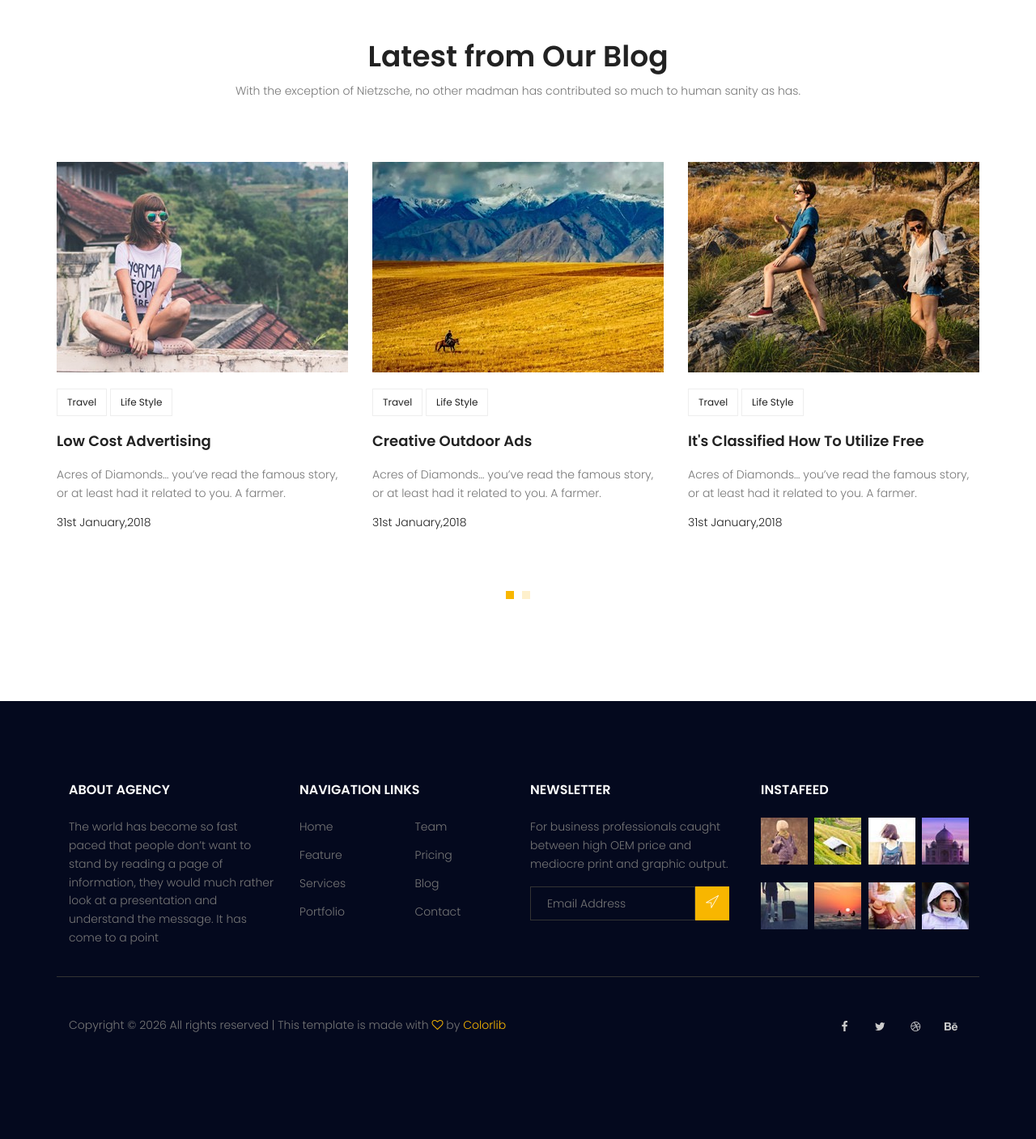
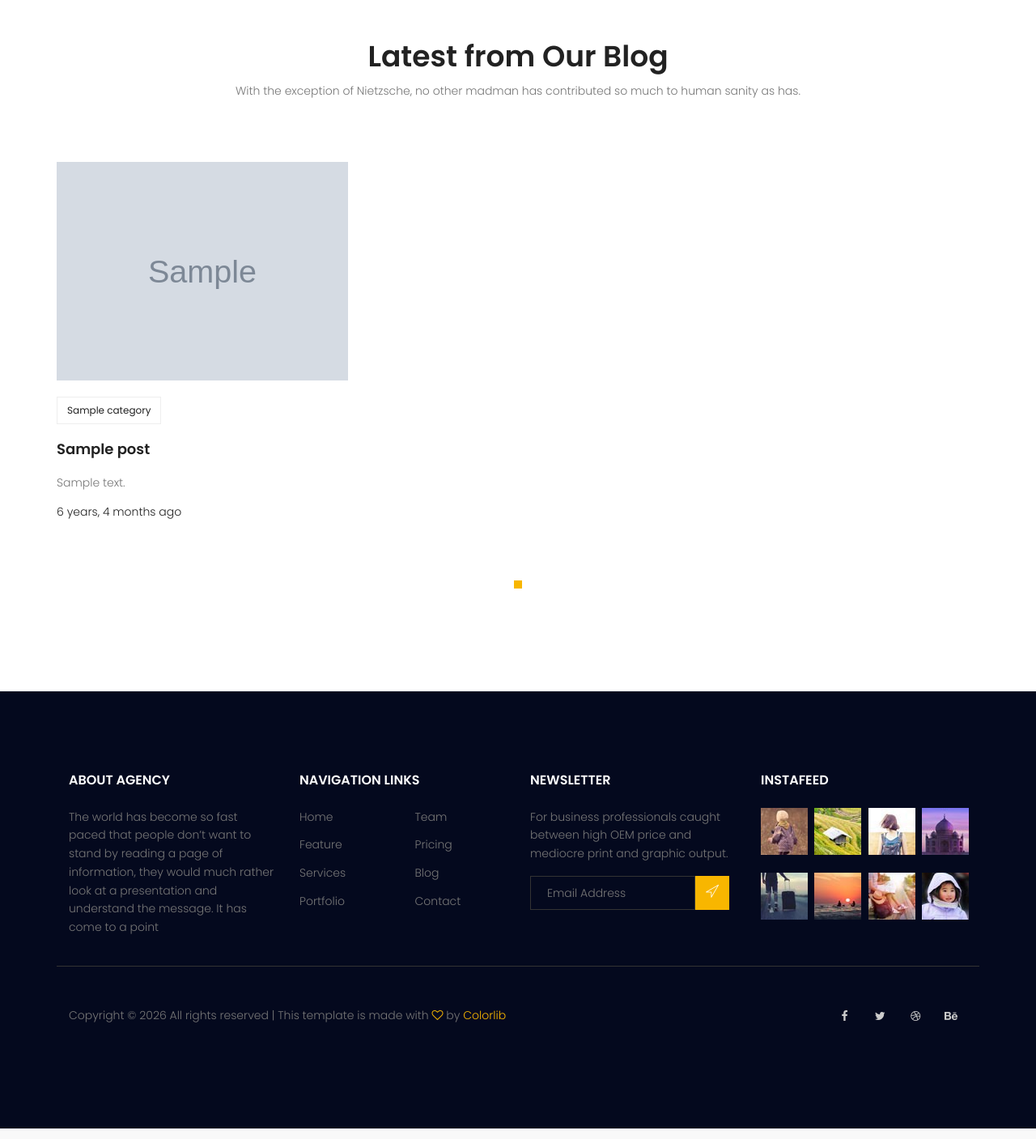
Before and after one commit to Paradoxel/django-blog, a Django app: page / in a window 1280 px wide. Shown: the part 2589-3996 px from the top of the page at 81% size. Run offline with Django 5.2, Linux system fonts and the light colour scheme; tables that the repository leaves empty hold one stand-in row (values such as "Sample post"); grey boxes marked "Sample" are stand-in pictures; some libraries are stand-ins or nearby versions.

Commit message:
feat(core): add dynamic latest posts to home page

```diff
--- a/apps/core/views.py
+++ b/apps/core/views.py
@@ -3,6 +3,7 @@ from django.shortcuts import redirect
 from django.urls import reverse_lazy
 from django.views.generic import TemplateView, FormView, CreateView
 
+from apps.blog.models import Post
 from apps.core.forms import ContactForm, NewsletterForm
 from apps.core.models import Newsletter
 
@@ -11,6 +12,11 @@ class HomeView(TemplateView):
     """Render the home page."""
 
     template_name = "core/index.html"
+
+    def get_context_data(self, **kwargs):
+        context = super().get_context_data(**kwargs)
+        context['latest_posts'] = Post.objects.published().order_by("-published_date")[:6]
+        return context
 
 
 class AboutView(TemplateView):
--- a/templates/core/index.html
+++ b/templates/core/index.html
@@ -1,5 +1,6 @@
 {% extends 'base.html' %} {% block content %}
 {% load static %}
+{% load humanize %}
 <!-- start banner Area -->
 <section class="banner-area relative">
   <div class="overlay overlay-bg"></div>
@@ -196,148 +197,33 @@
     </div>
     <div class="row">
       <div class="active-recent-blog-carusel">
+        {% for post in latest_posts %}
         <div class="single-recent-blog-post item">
             <div class="thumb">
-            <img class="img-fluid" src="{% static 'img/b1.jpg' %}" alt="" />
+                <a href="{% url 'blog:detail' post.slug %}">
+                    <img class="img-fluid" src="{{ post.image.url }}" alt="" />
+                </a>
             </div>
             <div class="details">
                 <div class="tags">
                     <ul>
+                        {% for cat in post.categories.all %}
                         <li>
-                  <a href="#">Travel</a>
+                            <a href="{% url 'blog:category' cat.slug %}">{{ cat }}</a>
                         </li>
-                <li>
-                  <a href="#">Life Style</a>
-                </li>
+                        {% endfor %}
                     </ul>
                 </div>
-            <a href="#"><h4 class="title">Low Cost Advertising</h4></a>
-            <p>
-              Acres of Diamonds… you’ve read the famous story, or at least had
-              it related to you. A farmer.
-            </p>
-            <h6 class="date">31st January,2018</h6>
+                <a href="{% url 'blog:detail' post.slug %}">
+                    <h4 class="title">{{ post.title }}</h4>
+                </a>
+                <p>{{ post.excerpt }}</p>
+                <h6 class="date">{{ post.published_date|naturaltime }}</h6>
             </div>
         </div>
-        <div class="single-recent-blog-post item">
-          <div class="thumb">
-            <img class="img-fluid" src="{% static 'img/b2.jpg' %}" alt="" />
-          </div>
-          <div class="details">
-            <div class="tags">
-              <ul>
-                <li>
-                  <a href="#">Travel</a>
-                </li>
-                <li>
-                  <a href="#">Life Style</a>
-                </li>
-              </ul>
-            </div>
-            <a href="#"><h4 class="title">Creative Outdoor Ads</h4></a>
-            <p>
-              Acres of Diamonds… you’ve read the famous story, or at least had
-              it related to you. A farmer.
-            </p>
-            <h6 class="date">31st January,2018</h6>
-          </div>
-        </div>
-        <div class="single-recent-blog-post item">
-          <div class="thumb">
-            <img class="img-fluid" src="{% static 'img/b3.jpg' %}" alt="" />
-          </div>
-          <div class="details">
-            <div class="tags">
-              <ul>
-                <li>
-                  <a href="#">Travel</a>
-                </li>
-                <li>
-                  <a href="#">Life Style</a>
-                </li>
-              </ul>
-            </div>
-            <a href="#"
-              ><h4 class="title">It's Classified How To Utilize Free</h4></a
-            >
-            <p>
-              Acres of Diamonds… you’ve read the famous story, or at least had
-              it related to you. A farmer.
-            </p>
-            <h6 class="date">31st January,2018</h6>
-          </div>
-        </div>
-        <div class="single-recent-blog-post item">
-          <div class="thumb">
-            <img class="img-fluid" src="{% static 'img/b1.jpg' %}" alt="" />
-          </div>
-          <div class="details">
-            <div class="tags">
-              <ul>
-                <li>
-                  <a href="#">Travel</a>
-                </li>
-                <li>
-                  <a href="#">Life Style</a>
-                </li>
-              </ul>
-            </div>
-            <a href="#"><h4 class="title">Low Cost Advertising</h4></a>
-            <p>
-              Acres of Diamonds… you’ve read the famous story, or at least had
-              it related to you. A farmer.
-            </p>
-            <h6 class="date">31st January,2018</h6>
-          </div>
-        </div>
-        <div class="single-recent-blog-post item">
-          <div class="thumb">
-            <img class="img-fluid" src="{% static 'img/b2.jpg' %}" alt="" />
-          </div>
-          <div class="details">
-            <div class="tags">
-              <ul>
-                <li>
-                  <a href="#">Travel</a>
-                </li>
-                <li>
-                  <a href="#">Life Style</a>
-                </li>
-              </ul>
-            </div>
-            <a href="#"><h4 class="title">Creative Outdoor Ads</h4></a>
-            <p>
-              Acres of Diamonds… you’ve read the famous story, or at least had
-              it related to you. A farmer.
-            </p>
-            <h6 class="date">31st January,2018</h6>
-          </div>
-        </div>
-        <div class="single-recent-blog-post item">
-          <div class="thumb">
-            <img class="img-fluid" src="{% static 'img/b3.jpg' %}" alt="" />
-          </div>
-          <div class="details">
-            <div class="tags">
-              <ul>
-                <li>
-                  <a href="#">Travel</a>
-                </li>
-                <li>
-                  <a href="#">Life Style</a>
-                </li>
-              </ul>
-            </div>
-            <a href="#"
-              ><h4 class="title">It's Classified How To Utilize Free</h4></a
-            >
-            <p>
-              Acres of Diamonds… you’ve read the famous story, or at least had
-              it related to you. A farmer.
-            </p>
-            <h6 class="date">31st January,2018</h6>
-          </div>
-        </div>
+        {% empty %}
+        <p class="text-muted">No posts available yet.</p>
+        {% endfor %}
       </div>
     </div>
   </div>
```
Lines whose indentation alone changed are shown as unchanged.
